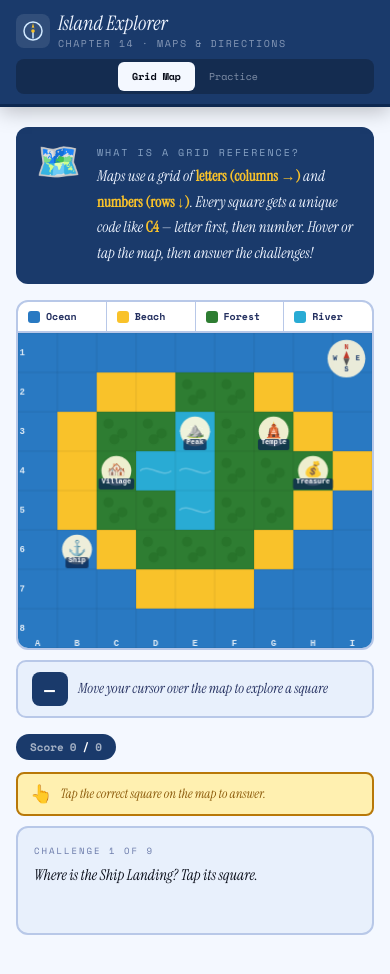
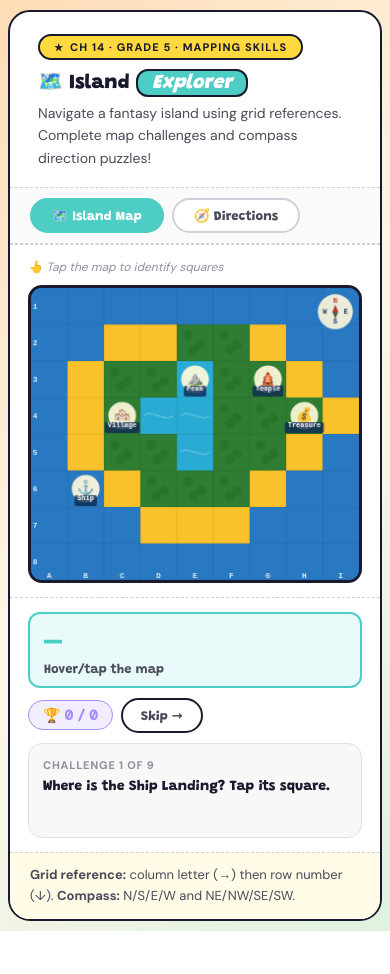
Before and after one commit to anayasharma-lx/g5-ch14, a plain HTML site: page index.html in a window 390 px wide. After the commit the page ends 931 px from the top, so only its background shows below. Drawn offline with nearby package versions, Linux system fonts and the light colour scheme; a web font is replaced by a local one.

Commit message:
Update index.html

```diff
--- a/index.html
+++ b/index.html
@@ -3,172 +3,156 @@
 <head>
 <meta charset="UTF-8"/>
 <meta name="viewport" content="width=device-width,initial-scale=1.0"/>
-<title>Chapter 14 · Island Explorer</title>
-<link href="https://fonts.googleapis.com/css2?family=Syne:wght@400;500;700;800&family=Instrument+Serif:ital@0;1&family=Space+Mono:wght@400;700&display=swap" rel="stylesheet"/>
+<title>Ch 14 · Grade 5 · Mapping Skills — Grade 5</title>
+<link href="https://fonts.googleapis.com/css2?family=Grandstander:wght@400;700;800;900&family=DM+Sans:opsz,wght@9..40,400;9..40,700;9..40,800&family=DM+Mono:wght@500;700&display=swap" rel="stylesheet">
 <style>
-*{box-sizing:border-box;margin:0;padding:0}
+
+*,*::before,*::after{box-sizing:border-box;margin:0;padding:0}
 :root{
-  --navy:#1A3A6B;--navy2:#0D2850;--navy3:#253660;
-  --sky:#D0E8FF;--teal:#0D7A7A;--lime:#3D8A10;
-  --amber:#B87808;--amber2:#8A5808;--amber-light:#FFF0B0;
-  --paper:#F4F8FF;--paper2:#E8F0FC;--paper3:#D8E4F8;
-  --ink:#080C18;--ink2:#243060;--ink3:#6878A8;--rule:#B8C8E8;--ok:#16A34A;
-  --sans:'Syne',sans-serif;--serif:'Instrument Serif',serif;--mono:'Space Mono',monospace;
-  --ocean:#2979C2;--beach:#F9C22A;--forest:#2E7D32;--river:#29ABD4;
+  --bg1:#fddcb5;--bg2:#dff2e0;--card:#fff;--border:#1a1a2e;
+  --ink:#1a1a2e;--ink2:#4a4a5a;--ink3:#9090a0;
+  --teal:#4ecdc4;--orange:#ff6b35;--yellow:#ffd93d;
+  --red:#e63946;--purple:#a78bfa;--green:#2a9d8f;
+  --ok:#16a34a;--no:#dc2626;
+  --sans:'DM Sans',system-ui,sans-serif;
+  --fun:'Grandstander',cursive;
+  --mono:'DM Mono',monospace;
 }
-html,body{width:100%;min-height:100vh;background:var(--paper);color:var(--ink);font-family:var(--sans);overflow-x:hidden}
-.header{background:var(--navy);padding:0 20px;display:flex;align-items:center;gap:14px;height:56px;border-bottom:3px solid var(--navy2);position:sticky;top:0;z-index:100;box-shadow:0 4px 20px rgba(0,0,0,0.25)}
-.hdr-icon{width:34px;height:34px;background:rgba(255,255,255,0.1);border-radius:8px;display:flex;align-items:center;justify-content:center;flex-shrink:0}
-.header-title{font-family:var(--serif);font-size:20px;color:#EEF4FF;font-style:italic}
-.header-sub{font-family:var(--mono);font-size:10px;color:rgba(238,244,255,0.5);letter-spacing:1.5px;text-transform:uppercase}
-.header-tabs{margin-left:auto;display:flex;gap:0;background:rgba(0,0,0,0.25);border-radius:8px;padding:3px}
-.tab{padding:7px 14px;font-family:var(--mono);font-size:10px;color:rgba(238,244,255,0.5);cursor:pointer;border-radius:6px;transition:.2s;border:none;background:none;white-space:nowrap}
-.tab.on{background:var(--paper);color:var(--ink);font-weight:700}
-.tab:hover:not(.on){color:rgba(238,244,255,0.85)}
-.main{max-width:960px;margin:0 auto;padding:20px 16px 64px}
+html{background:linear-gradient(135deg,#fddcb5 0%,#fef6e8 50%,#dff2e0 100%);min-height:100vh}
+body{font-family:var(--sans);color:var(--ink);padding:20px 16px;display:flex;flex-direction:column;align-items:center;gap:14px}
+.shape{position:fixed;pointer-events:none;z-index:-1}
+.sh-c{width:52px;height:52px;border-radius:50%;background:#ff6b6b;opacity:.6;top:70px;left:calc(50% - 520px)}
+.sh-t{width:0;height:0;border-left:20px solid transparent;border-right:20px solid transparent;border-bottom:35px solid #4ecdc4;opacity:.6;bottom:160px;right:calc(50% - 520px)}
+.sh-s{font-size:32px;opacity:.5;top:180px;right:calc(50% - 500px)}
+.sh-sq{width:34px;height:34px;border-radius:7px;background:#a78bfa;opacity:.5;bottom:80px;left:calc(50% - 500px);transform:rotate(15deg)}
+.page-card{background:var(--card);border:2px solid var(--border);border-radius:22px;width:100%;max-width:960px;overflow:hidden}
+.card-header{padding:22px 28px 18px}
+.activity-pill{display:inline-flex;align-items:center;gap:6px;background:var(--yellow);border:2px solid var(--border);border-radius:30px;padding:4px 14px;font-size:11px;font-weight:800;letter-spacing:.1em;text-transform:uppercase;margin-bottom:12px}
+.activity-pill::before{content:'★';font-size:10px}
+.page-title{font-family:var(--fun);font-size:clamp(20px,3.5vw,34px);font-weight:900;line-height:1.1;margin-bottom:8px;flex-wrap:wrap}
+.t-pill{color:#fff;border:2px solid var(--border);border-radius:12px;padding:2px 14px;font-style:italic}
+.page-desc{font-size:14px;color:var(--ink2);line-height:1.6}
+.tab-row{display:flex;gap:8px;padding:10px 20px;border-top:1px dashed #d0d0d8;border-bottom:1px dashed #d0d0d8;background:#fafafa;flex-wrap:wrap}
+.tab-btn{padding:8px 20px;border:2px solid #d0d0d8;border-radius:30px;background:#fff;font-family:var(--fun);font-size:13px;font-weight:800;color:var(--ink2);cursor:pointer;transition:all .14s}
+.tab-btn.on{background:var(--teal);color:#fff;border-color:var(--teal)}
+.tab-btn:hover:not(.on){border-color:var(--teal);color:var(--teal)}
 .pnl{display:none}.pnl.on{display:block}
-.card{background:#fff;border:2px solid var(--rule);border-radius:12px;overflow:hidden;margin-bottom:16px;box-shadow:0 2px 12px rgba(10,30,80,0.07)}
-.card-head{padding:11px 18px;color:#fff;font-family:var(--mono);font-size:11px;font-weight:700;letter-spacing:1px;text-transform:uppercase;display:flex;align-items:center;gap:8px}
-.card-body{padding:16px 20px}
-.concept{background:var(--navy);border-radius:12px;padding:18px 20px;margin-bottom:16px;display:flex;gap:16px;align-items:flex-start}
-.concept-icon{font-size:36px;flex-shrink:0;line-height:1}
-.concept-title{font-family:var(--mono);font-size:10px;letter-spacing:2px;text-transform:uppercase;color:rgba(208,232,255,0.6);margin-bottom:4px}
-.concept-text{font-family:var(--serif);font-style:italic;font-size:15px;color:#EEF4FF;line-height:1.7}
-.concept-text strong{font-style:normal;color:var(--beach)}
-/* GRID MAP */
-.grid-layout{display:grid;grid-template-columns:1fr 340px;gap:16px;align-items:start}
-.map-wrap{background:#fff;border:2px solid var(--rule);border-radius:12px;overflow:hidden}
-.map-legend{display:flex;gap:0;border-bottom:2px solid var(--rule)}
-.legend-item{flex:1;display:flex;align-items:center;gap:6px;padding:7px 10px;font-family:var(--mono);font-size:10px;font-weight:700;color:var(--ink2);border-right:1.5px solid var(--rule)}
-.legend-item:last-child{border-right:none}
-.legend-dot{width:12px;height:12px;border-radius:3px;flex-shrink:0}
-#map-canvas{display:block;width:100%;height:auto;cursor:crosshair;touch-action:none}
-.ref-display{background:var(--paper2);border:2px solid var(--rule);border-radius:10px;padding:10px 14px;margin-top:10px;display:flex;align-items:center;gap:10px;min-height:44px}
-.ref-badge{background:var(--navy);color:#fff;font-family:var(--mono);font-size:18px;font-weight:700;border-radius:8px;padding:4px 12px;letter-spacing:1px;flex-shrink:0}
-.ref-info{font-family:var(--serif);font-style:italic;font-size:14px;color:var(--ink2);line-height:1.5}
-.sidebar{}
-.challenge-card{background:var(--paper2);border:2px solid var(--rule);border-radius:12px;padding:16px;margin-bottom:12px}
-.ch-tag{font-family:var(--mono);font-size:9px;letter-spacing:2px;text-transform:uppercase;color:var(--ink3);margin-bottom:6px}
-.ch-q{font-family:var(--serif);font-style:italic;font-size:15px;color:var(--ink);margin-bottom:12px;line-height:1.6}
-.ch-opts{display:flex;gap:7px;flex-wrap:wrap}
-.ch-opt{padding:8px 16px;background:#fff;border:2px solid var(--rule);border-radius:8px;font-family:var(--mono);font-size:12px;font-weight:700;cursor:pointer;transition:.18s;color:var(--ink2)}
-.ch-opt:hover{border-color:var(--navy);background:var(--sky)}
-.ch-opt.correct{background:#DCFCE7;border-color:#16A34A;color:#14532D;animation:cpop .35s}
-.ch-opt.wrong{background:#FEE2E2;border-color:#DC2626;color:#7F1D1D;animation:cshk .35s}
-.ch-fb{margin-top:10px;font-family:var(--serif);font-style:italic;font-size:13px;min-height:18px;line-height:1.5}
-.ch-fb.ok{color:#16A34A}.ch-fb.no{color:#DC2626}
-.tap-strip{background:var(--amber-light);border:2px solid var(--amber);border-radius:8px;padding:8px 12px;font-family:var(--serif);font-style:italic;font-size:13px;color:var(--amber2);margin-bottom:10px;display:flex;align-items:center;gap:8px}
-.score-pill{background:var(--navy);color:#fff;font-family:var(--mono);font-size:11px;font-weight:700;border-radius:20px;padding:5px 14px;display:inline-flex;align-items:center;gap:6px;margin-bottom:12px}
-.score-pill span{opacity:.6}
-/* DIRECTIONS: two-column with mini map */
-.dir-layout{display:grid;grid-template-columns:200px 1fr 260px;gap:16px;align-items:start}
-.compass-card{background:var(--navy);border-radius:12px;padding:18px;display:flex;flex-direction:column;align-items:center;gap:12px}
-.compass-title{font-family:var(--mono);font-size:10px;letter-spacing:2px;text-transform:uppercase;color:rgba(208,232,255,0.55)}
-#compass-canvas{border-radius:50%}
-.compass-fact{font-family:var(--serif);font-style:italic;font-size:11px;color:rgba(208,232,255,0.7);text-align:center;line-height:1.6;padding:0 4px}
-.minimap-card{background:#fff;border:2px solid var(--rule);border-radius:12px;overflow:hidden}
-.minimap-label{background:var(--navy2);padding:7px 12px;font-family:var(--mono);font-size:9px;letter-spacing:2px;text-transform:uppercase;color:rgba(208,232,255,0.7)}
-#minimap-canvas{display:block;width:100%;height:auto}
-.dir-challenges{}
-.prac-card{background:#fff;border:2px solid var(--rule);border-radius:12px;padding:20px;margin-bottom:14px}
-.prac-q{font-family:var(--serif);font-style:italic;font-size:15px;color:var(--ink);margin-bottom:14px;line-height:1.6}
-.ans-opts{display:flex;gap:8px;flex-wrap:wrap}
-.ans-opt{padding:9px 16px;background:var(--paper2);border:2px solid var(--rule);border-radius:8px;font-family:var(--mono);font-size:12px;font-weight:700;cursor:pointer;transition:.2s;color:var(--ink2)}
-.ans-opt:hover{border-color:var(--navy);background:var(--sky)}
-.ans-opt.correct{background:#DCFCE7;border-color:#16A34A;color:#14532D;animation:cpop .35s}
-.ans-opt.wrong{background:#FEE2E2;border-color:#DC2626;color:#7F1D1D;animation:cshk .35s}
-.pq-fb{min-height:22px;margin-top:10px;font-family:var(--serif);font-style:italic;font-size:13px}
-.pq-fb.ok{color:#16A34A}.pq-fb.no{color:#DC2626}
-.next-btn{margin-top:10px;background:var(--navy);color:#fff;border:none;border-radius:8px;padding:9px 20px;font-family:var(--mono);font-size:11px;font-weight:700;cursor:pointer;transition:.15s}
-.next-btn:hover{background:var(--navy3)}
+.sec-lbl{font-size:11px;font-weight:800;text-transform:uppercase;letter-spacing:.07em;color:var(--ink3);margin-bottom:8px}
+.step-btn{padding:8px 18px;border:2px solid var(--border);border-radius:20px;background:#fff;font-family:var(--fun);font-size:13px;font-weight:800;color:var(--ink2);cursor:pointer;transition:all .12s}
+.step-btn:hover{background:#f5f5f5}
+.step-btn.primary{background:var(--teal);color:#fff;border-color:var(--teal)}
+.insight-strip{padding:12px 20px;background:#fffbe6;border-top:1px dashed #d0d0d8;font-size:13px;color:var(--ink2);line-height:1.6}
+.ch-card{padding:14px 18px;background:#f8f8f8;border-radius:14px;border:1.5px solid #e0e0e0}
+.ch-tag{font-size:11px;font-weight:800;text-transform:uppercase;letter-spacing:.07em;color:var(--ink3);margin-bottom:6px}
+.ch-q{font-family:var(--fun);font-size:15px;font-weight:800;color:var(--ink);margin-bottom:10px;line-height:1.4}
+.ch-opts{display:flex;gap:8px;flex-wrap:wrap;margin-bottom:8px}
+.ch-opt{padding:8px 18px;border:2px solid #d0d0d8;border-radius:20px;background:#fff;font-family:var(--fun);font-size:14px;font-weight:800;cursor:pointer;transition:all .12s}
+.ch-opt:hover{border-color:var(--teal);color:var(--teal)}
+.ch-opt.correct{background:var(--ok);color:#fff;border-color:var(--ok)}
+.ch-opt.wrong{background:var(--no);color:#fff;border-color:var(--no)}
+.ch-fb{font-size:13px;font-weight:700;min-height:18px;padding:6px 0}
+.ch-fb.ok{color:var(--ok)}.ch-fb.no{color:var(--no)}
+.score-row{display:flex;gap:10px;align-items:center;flex-wrap:wrap}
+.score-pill{display:inline-flex;align-items:center;gap:4px;background:#f3eeff;border:1.5px solid var(--purple);border-radius:20px;padding:5px 14px;font-family:var(--mono);font-size:14px;font-weight:700;color:var(--purple)}
+@media(max-width:640px){body{padding:10px 8px}}
 
-@keyframes cpop{0%{transform:scale(1)}50%{transform:scale(1.06)}100%{transform:scale(1)}}
-@keyframes cshk{0%,100%{transform:translateX(0)}25%{transform:translateX(-5px)}75%{transform:translateX(5px)}}
-@media(max-width:740px){
-  .grid-layout{grid-template-columns:1fr}
-  .dir-layout{grid-template-columns:1fr}
-  .header{height:auto;padding:10px 16px;flex-wrap:wrap;gap:8px}
-  .header-tabs{width:100%;justify-content:center;flex-wrap:wrap}
-}
+
+/* CH14 ISLAND EXPLORER */
+.map-layout{display:grid;grid-template-columns:1fr 260px;border-top:1px dashed #d0d0d8;min-height:480px}
+.map-left{padding:14px 18px;border-right:1px dashed #d0d0d8;display:flex;flex-direction:column;gap:10px}
+.map-right{padding:14px 18px;display:flex;flex-direction:column;gap:10px}
+.map-wrap{background:#2979C2;border-radius:14px;overflow:hidden;border:3px solid var(--border);cursor:crosshair}
+#map-canvas{display:block;width:100%}
+.ref-display{padding:10px 14px;background:#e8faf9;border-radius:12px;border:2px solid var(--teal);font-family:var(--fun)}
+.ref-badge{font-size:28px;font-weight:900;color:var(--teal);font-family:var(--mono)}
+.ref-info{font-size:13px;color:var(--ink2);font-weight:700;margin-top:2px}
+.tap-instr{font-size:12px;color:var(--ink3);font-style:italic}
+.ch-card{padding:14px;background:#f8f8f8;border-radius:14px;border:1.5px solid #e0e0e0}
+.ch-tag{font-size:11px;font-weight:800;text-transform:uppercase;letter-spacing:.07em;color:var(--ink3);margin-bottom:6px}
+.ch-q{font-family:var(--fun);font-size:14px;font-weight:800;color:var(--ink);line-height:1.4;margin-bottom:8px}
+.ch-fb{font-size:13px;font-weight:700;min-height:18px;display:flex;align-items:center;flex-wrap:wrap;gap:6px}
+.ch-fb.ok{color:var(--ok)}.ch-fb.no{color:var(--no)}
+/* DIRECTIONS */
+.dir-layout{display:grid;grid-template-columns:200px 1fr;border-top:1px dashed #d0d0d8;min-height:400px}
+.compass-col{padding:14px 18px;border-right:1px dashed #d0d0d8;display:flex;flex-direction:column;gap:10px;align-items:center}
+.dir-right{padding:14px 18px;display:flex;flex-direction:column;gap:10px}
+.minimap-wrap{border-radius:10px;overflow:hidden;border:2px solid var(--border)}
+#minimap-canvas{display:block;width:100%}
+.ch-opt{padding:8px 18px;border:2px solid #d0d0d8;border-radius:20px;background:#fff;font-family:var(--fun);font-size:14px;font-weight:800;cursor:pointer;transition:all .12s}
+.ch-opt:hover{border-color:var(--teal)}
+.ch-opt.correct{background:var(--ok);color:#fff;border-color:var(--ok)}
+.ch-opt.wrong{background:var(--no);color:#fff;border-color:var(--no)}
+.ch-opts{display:flex;gap:8px;flex-wrap:wrap;margin-bottom:8px}
+.score-row{display:flex;gap:8px;align-items:center;flex-wrap:wrap}
+@media(max-width:700px){.map-layout,.dir-layout{grid-template-columns:1fr}.map-left,.compass-col{border-right:none;border-bottom:1px dashed #d0d0d8}}
+
 </style>
 </head>
 <body>
-<div class="header">
-  <div class="hdr-icon">
-    <svg width="22" height="22" viewBox="0 0 22 22" fill="none"><circle cx="11" cy="11" r="9" stroke="#D0E8FF" stroke-width="1.5"/><polygon points="11,3 12.4,8.5 11,7.2 9.6,8.5" fill="#F9C22A"/><line x1="11" y1="11" x2="11" y2="18" stroke="#D0E8FF" stroke-width="1.5" stroke-linecap="round"/><circle cx="11" cy="11" r="1.8" fill="#F9C22A"/></svg>
+<div class="shape sh-c"></div><div class="shape sh-t"></div>
+<div class="shape sh-s">★</div><div class="shape sh-sq"></div>
+<div class="page-card">
+  <div class="card-header">
+    <div class="activity-pill">Ch 14 · Grade 5 · Mapping Skills</div>
+    <div class="page-title">🗺️ Island <span class="t-pill" style="background:var(--teal)">Explorer</span></div>
+    <p class="page-desc">Navigate a fantasy island using grid references. Complete map challenges and compass direction puzzles!</p>
   </div>
-  <div>
-    <div class="header-title">Island Explorer</div>
-    <div class="header-sub">Chapter 14 · Maps &amp; Directions</div>
+
+  <div class="tab-row">
+    <button class="tab-btn on" onclick="switchTab('grid')">🗺️ Island Map</button>
+    <button class="tab-btn" onclick="switchTab('directions')">🧭 Directions</button>
   </div>
-  <div class="header-tabs">
-    <button class="tab on" onclick="switchTab('grid')">Grid Map</button>
-    <button class="tab" onclick="switchTab('directions')">Practice</button>
+
+  <!-- GRID / MAP -->
+  <div class="pnl on" id="pnl-grid">
+    <div class="map-layout">
+      <div class="map-left">
+        <div class="tap-instr" id="tap-instr">👆 Tap the map to identify squares</div>
+        <div class="map-wrap">
+          <canvas id="map-canvas"></canvas>
         </div>
       </div>
-<div class="main">
-
-<!-- GRID MAP TAB -->
-<div class="pnl on" id="pnl-grid">
-  <div class="concept">
-    <div class="concept-icon">🗺️</div>
-    <div>
-      <div class="concept-title">What is a Grid Reference?</div>
-      <div class="concept-text">Maps use a grid of <strong>letters (columns →)</strong> and <strong>numbers (rows ↓)</strong>. Every square gets a unique code like <strong>C4</strong> — letter first, then number. Hover or tap the map, then answer the challenges!</div>
-    </div>
-  </div>
-  <div class="grid-layout">
-    <div>
-      <div class="map-wrap">
-        <div class="map-legend">
-          <div class="legend-item"><div class="legend-dot" style="background:#2979C2"></div>Ocean</div>
-          <div class="legend-item"><div class="legend-dot" style="background:#F9C22A"></div>Beach</div>
-          <div class="legend-item"><div class="legend-dot" style="background:#2E7D32"></div>Forest</div>
-          <div class="legend-item"><div class="legend-dot" style="background:#29ABD4"></div>River</div>
-        </div>
-        <canvas id="map-canvas" width="540" height="450"></canvas>
-      </div>
+      <div class="map-right">
         <div class="ref-display" id="ref-display">
           <div class="ref-badge" id="ref-badge">—</div>
-        <div class="ref-info" id="ref-info">Move your cursor over the map to explore a square</div>
+          <div class="ref-info" id="ref-info">Hover/tap the map</div>
         </div>
+        <div class="score-row">
+          <div class="score-pill">🏆 <span id="grid-score">0</span>/<span id="grid-total">0</span></div>
+          <button class="step-btn" onclick="gridIdx++;nextGridChallenge()">Skip →</button>
         </div>
-    <div class="sidebar">
-      <div class="score-pill"><span>Score</span> <span id="grid-score">0</span> / <span id="grid-total">0</span></div>
-      <div class="tap-strip"><span style="font-size:18px;font-style:normal">👆</span><span id="tap-instr">Tap the correct square on the map to answer.</span></div>
-      <div id="grid-challenge"></div>
+        <div id="grid-challenge" class="ch-card"></div>
       </div>
     </div>
   </div>
 
-<!-- DIRECTIONS TAB: compass + mini map + challenges -->
-<div class="pnl" id="pnl-directions">
-  <div class="concept">
-    <div class="concept-icon">🧭</div>
-    <div>
-      <div class="concept-title">Compass Directions</div>
-      <div class="concept-text">A compass has <strong>4 main directions</strong>: N, S, E, W — and <strong>4 in-between</strong>: NE, SE, SW, NW. North always points to the <strong>top of the map</strong>. Use the map and compass to answer the challenges!</div>
+  <!-- DIRECTIONS -->
+  <div class="pnl" id="pnl-directions" style="display:none">
+    <div class="dir-layout">
+      <div class="compass-col">
+        <div class="sec-lbl">Compass Rose</div>
+        <canvas id="compass-canvas" width="160" height="160"></canvas>
+        <div class="sec-lbl" style="margin-top:8px">Island Mini-map</div>
+        <div class="minimap-wrap">
+          <canvas id="minimap-canvas"></canvas>
         </div>
       </div>
-  <div class="dir-layout">
-    <div class="compass-card">
-      <div class="compass-title">Compass Rose</div>
-      <canvas id="compass-canvas" width="160" height="160"></canvas>
-      <div class="compass-fact">N → E → S → W → N (clockwise)<br><br><strong style="color:#F9C22A">NE</strong> = between N and E</div>
+      <div class="dir-right">
+        <div class="score-row">
+          <div class="score-pill">🏆 <span id="dir-score">0</span>/<span id="dir-total">0</span></div>
         </div>
-    <div class="minimap-card">
-      <div class="minimap-label">🗺️ Island Map (for reference)</div>
-      <canvas id="minimap-canvas" width="260" height="216"></canvas>
-    </div>
-    <div class="dir-challenges">
-      <div class="score-pill"><span>Score</span> <span id="dir-score">0</span> / <span id="dir-total">0</span></div>
         <div id="dir-challenges-content"></div>
       </div>
     </div>
   </div>
 
+  <div class="insight-strip">
+    <strong>Grid reference:</strong> column letter (→) then row number (↓). <strong>Compass:</strong> N/S/E/W and NE/NW/SE/SW.
+  </div>
+
 </div>
 <script>
+
 // ── MAP DATA ─────────────────────────────────────────────────────────────────
 const COLS=9,ROWS=8;const LETTERS='ABCDEFGHI';
 const T=[[0,0,0,0,0,0,0,0,0],[0,0,1,1,2,2,1,0,0],[0,1,2,2,3,2,2,1,0],[0,1,2,3,3,2,2,2,1],[0,1,2,2,3,2,2,1,0],[0,0,1,2,2,2,1,0,0],[0,0,0,1,1,1,0,0,0],[0,0,0,0,0,0,0,0,0]];
@@ -226,7 +210,7 @@ mapCvs.addEventListener('touchstart',e=>{e.preventDefault();const cell=getCell(e
 const GRID_CHS=[{q:'Where is the Ship Landing? Tap its square.',target:[1,5]},{q:'Tap the Treasure Cove on the map.',target:[7,3]},{q:'Tap the Forest Temple.',target:[6,2]},{q:'Find the Village of Mango — tap it.',target:[2,3]},{q:'Where is the Rocky Peak? Tap it.',target:[4,2]},{q:'Tap any FOREST square (dark green).',targetTerrain:2},{q:'Tap any RIVER square (light blue).',targetTerrain:3},{q:'Tap the square at grid reference D5.',target:[3,4]},{q:'Tap the square at grid reference F2.',target:[5,1]}];
 let gridIdx=0,gridScore=0,gridTotal=0,awaitTap=false;
 function nextGridChallenge(){if(gridIdx>=GRID_CHS.length)gridIdx=0;const ch=GRID_CHS[gridIdx];awaitTap=true;document.getElementById('grid-challenge').innerHTML=`<div class="challenge-card"><div class="ch-tag">Challenge ${gridIdx+1} of ${GRID_CHS.length}</div><div class="ch-q">${ch.q}</div><div class="ch-fb" id="gfb"></div></div>`}
-function checkGridTap(c,r){if(!awaitTap)return;const ch=GRID_CHS[gridIdx];const fb=document.getElementById('gfb');if(!fb)return;const ref=LETTERS[c]+(r+1);let ok=false;if(ch.target&&ch.target[0]===c&&ch.target[1]===r)ok=true;if(ch.targetTerrain!==undefined&&T[r][c]===ch.targetTerrain)ok=true;gridTotal++;document.getElementById('grid-total').textContent=gridTotal;if(ok){gridScore++;document.getElementById('grid-score').textContent=gridScore;fb.textContent=`✓ Correct! That is ${ref}.`;fb.className='ch-fb ok';awaitTap=false;setTimeout(()=>{gridIdx++;nextGridChallenge()},1400)}else{fb.textContent=`✗ That is ${ref} — not quite. Letter = column (→), number = row (↓).`;fb.className='ch-fb no'}}
+function checkGridTap(c,r){if(!awaitTap)return;const ch=GRID_CHS[gridIdx];const fb=document.getElementById('gfb');if(!fb)return;const ref=LETTERS[c]+(r+1);let ok=false;if(ch.target&&ch.target[0]===c&&ch.target[1]===r)ok=true;if(ch.targetTerrain!==undefined&&T[r][c]===ch.targetTerrain)ok=true;gridTotal++;document.getElementById('grid-total').textContent=gridTotal;if(ok){gridScore++;document.getElementById('grid-score').textContent=gridScore;fb.textContent='✓ Correct! That is '+ref+'.';fb.className='ch-fb ok';awaitTap=false;setTimeout(()=>{gridIdx++;nextGridChallenge()},1400)}else{fb.innerHTML='✗ That is '+ref+' — not quite. <button onclick="gridIdx++;nextGridChallenge()" style="margin-left:10px;padding:4px 12px;border:2px solid var(--teal);border-radius:16px;background:#fff;font-family:var(--fun);font-size:12px;font-weight:800;color:var(--teal);cursor:pointer">Next →</button>';fb.className='ch-fb no'}}
 
 // ── COMPASS ─────────────────────────────────────────────────────────────────
 const compassCvs=document.getElementById('compass-canvas');const compassCtx=compassCvs.getContext('2d');
@@ -272,19 +256,20 @@ function renderDirChallenge(){
     b.onclick=()=>{div.querySelectorAll('.ch-opt').forEach(x=>x.onclick=null);const ok=o===ch.ans;b.classList.add(ok?'correct':'wrong');if(!ok)div.querySelectorAll('.ch-opt').forEach(x=>{if(x.textContent===ch.ans)x.classList.add('correct')});
     document.getElementById('dir-fb').textContent=(ok?'✓ ':'✗ ')+ch.exp;document.getElementById('dir-fb').className='ch-fb '+(ok?'ok':'no');
     dirTotal++;if(ok)dirScore++;document.getElementById('dir-score').textContent=dirScore;document.getElementById('dir-total').textContent=dirTotal;
-    if(ok)setTimeout(()=>{dirIdx++;renderDirChallenge()},1500)};
+    if(ok){setTimeout(()=>{dirIdx++;renderDirChallenge()},1500)}else{setTimeout(()=>{const nb=document.createElement('button');nb.style.cssText='margin-left:10px;padding:4px 12px;border:2px solid var(--teal);border-radius:16px;background:#fff;font-family:var(--fun);font-size:12px;font-weight:800;color:var(--teal);cursor:pointer';nb.textContent='Next →';nb.onclick=()=>{dirIdx++;renderDirChallenge()};document.getElementById('dir-fb').appendChild(nb)},100)}};
     document.getElementById('dir-opts').appendChild(b);
   });
 }
 
 function switchTab(t){
-  ['grid','directions'].forEach(x=>document.getElementById('pnl-'+x).classList.toggle('on',x===t));
-  document.querySelectorAll('.tab').forEach((b,i)=>b.classList.toggle('on',['grid','directions'][i]===t));
+  ['grid','directions'].forEach(x=>document.getElementById('pnl-'+x).style.display=(x===t?'block':'none'));
+  document.querySelectorAll('.tab-btn').forEach((b,i)=>b.classList.toggle('on',['grid','directions'][i]===t));
   if(t==='grid')initMap();
   if(t==='directions'){drawCompass();drawMinimap();renderDirChallenge()}
 }
 window.addEventListener('resize',()=>{if(document.getElementById('pnl-grid').classList.contains('on'))initMap();if(document.getElementById('pnl-directions').classList.contains('on'))drawMinimap()});
 initMap();nextGridChallenge();drawCompass();drawMinimap();renderDirChallenge();
+
 </script>
 </body>
 </html>
```
Lines whose indentation alone changed are shown as unchanged.
